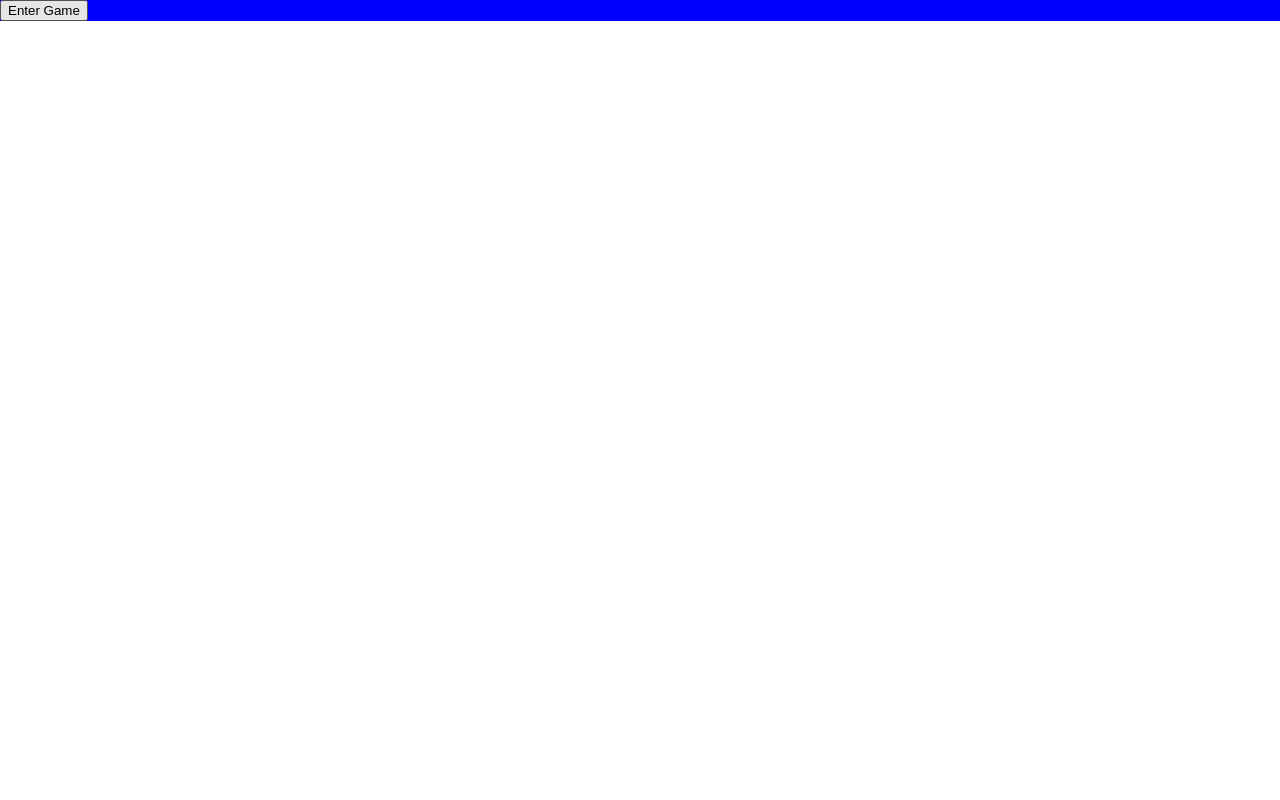
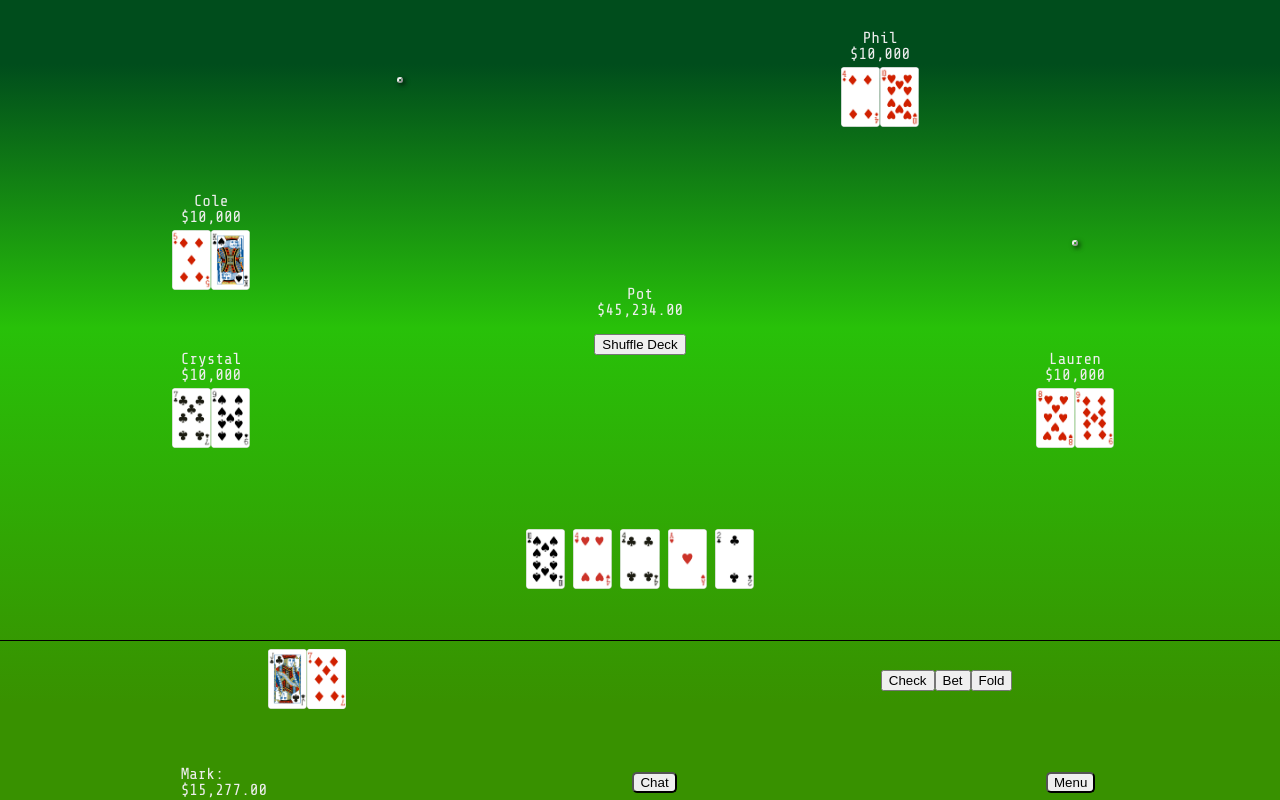
Before and after one commit to vinarius/poker, a React (Create React App) app in the folder poker-ui/: page / in a window 1280 px wide. Built offline with nearby package versions, Linux system fonts and the light colour scheme.

Commit message:
added a couple other buttons to main menu

```diff
--- a/poker-ui/src/App.css
+++ b/poker-ui/src/App.css
@@ -9,7 +9,131 @@
 }
 
 .App {
+    height: 100vh;
+    width: 100vw;
+    background: linear-gradient(0deg, rgba(56,145,0,1) 12%, rgba(40,193,9,1) 59%, rgba(0,77,28,1) 92%);
+    display: flex;
+    justify-content: center;
+    align-items: center;
+}
+
+:root {
+    min-width: 320px;
+    min-height: 500px;
+    --row-height: 20vh;
+}
+
+.card-container {
+    margin-top: 0.1rem;
+}
+
+.card-image {
+    margin-top: 0.25rem;
+}
+
+.center-text-container {
+    display: flex;
+    flex-direction: column;
+    justify-content: center;
+    align-items: center;
+}
+
+.display-flex {
+    display: flex;
+    width: 100%;
+    justify-content: space-around;
+    align-items: center;
+}
+
+.flex-row {
+    width: 100%;
+    height: var(--row-height);
+    display: flex;
+    justify-content: center;
+    align-items: center;
+}
+
+.flex-row-center {
+    width: 100%;
+    height: calc(var(--row-height) * 2);
+    display: flex;
+    justify-content: space-between;
+}
+
+.padding-seven-half-top-px {
+    padding-top: 7.5px;
+}
+
+main {
+    display: flex;
+    flex-direction: column;
+}
+
+.margin-quarter {
+    margin: 0.25rem;
+}
+
+.menu-button {
+    border-radius: 5px;
+}
+
+.player-cards {
+    margin: 0.5rem;
+}
+
+.player-info-container {
+    height: calc((100vh - (var(--row-height) * 4)) - 3px);
+    display: flex;
+    flex-direction: column;
+    justify-content: space-between;
+    border-top: 1px solid #000;
+}
+
+.player-info-text {
+    margin: 0.25rem;
+}
+
+.playing-card {
+    max-height: 100%;
+}
+
+.river-card {
+    margin: 0px 0.25rem;
+}
+
+.table-center {
+    display: flex;
+    flex-direction: column;
+    justify-content: space-around;
+    align-items: center;
+}
+
+.table-seat {
     height: 100%;
-    width: 100%;
-    background-color: blue
+    width: 35%;
+    margin: 0px 1rem;
+    display: flex;
+    flex-direction: column;
+    align-items: center;
+    justify-content: center;
 }
+
+.table-side-seat {
+    height: calc(50% - 10px);
+    width: calc(100% - 10px);
+    margin: 0.5rem;
+    display: flex;
+    flex-direction: column;
+    align-items: center;
+    justify-content: center;
+}
+
+.table-side-column {
+    height: 100%;
+    width: 32.5%;
+}
+
+.user-info {
+    display: flex;
+    flex-direction: column;
+}
--- /dev/null
+++ b/poker-ui/src/components/MainMenu/mainMenu.css
@@ -0,0 +1,4 @@
+.main-menu {
+    display: flex;
+    flex-direction: column;
+}
--- a/poker-ui/src/components/MainMenu/mainMenu.tsx
+++ b/poker-ui/src/components/MainMenu/mainMenu.tsx
@@ -1,13 +1,17 @@
 import React, { FunctionComponent, useContext } from 'react';
 import { MyContext } from '../StateProvider/stateProvider';
+import './mainMenu.css';
 
 export const MainMenu: FunctionComponent = () => {
 
     const { enterGame } = useContext(MyContext);
 
     return (
-        <div>
+        <div className='main-menu'>
             <button onClick={()=>{enterGame()}}>Enter Game</button>
+            <button onClick={()=>{console.log('Friends feature under construction :)')}}>Friends</button>
+            <button onClick={()=>{console.log('Leaderboard feature under construction :)')}}>Leaderboard</button>
+            <button onClick={()=>{console.log('Settings feature under construction :)')}}>Settings</button>
         </div>
     );
 };
--- a/poker-ui/src/components/StateProvider/stateProvider.tsx
+++ b/poker-ui/src/components/StateProvider/stateProvider.tsx
@@ -9,7 +9,7 @@ export const MyContext = createContext();
 export const StateProvider = (props: any) => {
 
     const defaultState: IState = {
-        inGame: false,
+        inGame: true,
         deck: ShuffleDeck()
     };
 
--- a/poker-ui/src/components/Table/table.css
+++ b/poker-ui/src/components/Table/table.css
@@ -24,6 +24,16 @@
     width: 100%;
     justify-content: space-around;
     align-items: center;
+}
+
+.empty-seat {
+    border: 2px outset #eee;
+    border-radius: 5px;
+    height: 2px;
+    width: 2px;
+    -webkit-box-shadow: 2px 2px 5px 0px rgba(0,0,0,0.75);
+    -moz-box-shadow: 2px 2px 5px 0px rgba(0,0,0,0.75);
+    box-shadow: 2px 2px 5px 0px rgba(0,0,0,0.75);
 }
 
 .flex-row {
@@ -82,7 +92,7 @@ main {
     margin: 0px 0.25rem;
 }
 
-.small-table {
+.table {
     height: 100vh;
     width: 100vw;
     background: rgb(56,145,0);
--- a/poker-ui/src/components/Table/table.tsx
+++ b/poker-ui/src/components/Table/table.tsx
@@ -14,12 +14,11 @@ export const Table = () => {
     const cardHeight: string = '60';
 
     const { deck, shuffleDeck, exitGame } = useContext(MyContext);
-    console.log('deck:', deck);
 
     const playerData: player[] = require('../../assets/playerData.json').Items;
 
     return (
-        <div className='small-table'>
+        <div className='table'>
             <main>
                 <div className='flex-row'>
                         {(() => {
@@ -40,7 +39,9 @@ export const Table = () => {
                                 )
                             } else {
                                 return (
-                                    <div className='table-seat'></div>
+                                    <div className='table-seat'>
+                                        <div className='empty-seat'></div>
+                                    </div>
                                 )
                             }
                     })()}
@@ -62,7 +63,9 @@ export const Table = () => {
                                 )
                             } else {
                                 return (
-                                    <div className='table-seat'></div>
+                                    <div className='table-seat'>
+                                        <div className='empty-seat'></div>
+                                    </div>
                                 )
                             }
                     })()}
@@ -87,7 +90,9 @@ export const Table = () => {
                                 )
                             } else {
                                 return (
-                                    <div className='table-side-seat'></div>
+                                    <div className='table-side-seat'>
+                                        <div className='empty-seat'></div>
+                                    </div>
                                 )
                             }
                     })()}
@@ -109,7 +114,9 @@ export const Table = () => {
                             )
                         } else {
                             return (
-                                <div className='table-side-seat'></div>
+                                <div className='table-side-seat'>
+                                        <div className='empty-seat'></div>
+                                    </div>
                             )
                         }
                     })()}
@@ -141,7 +148,9 @@ export const Table = () => {
                                 )
                             } else {
                                 return (
-                                    <div className='table-side-seat'></div>
+                                    <div className='table-side-seat'>
+                                        <div className='empty-seat'></div>
+                                    </div>
                                 )
                             }
                     })()}
@@ -163,7 +172,9 @@ export const Table = () => {
                             )
                         } else {
                             return (
-                                <div className='table-side-seat'></div>
+                                <div className='table-side-seat'>
+                                    <div className='empty-seat'></div>
+                                </div>
                             )
                         }
                     })()}
@@ -193,11 +204,10 @@ export const Table = () => {
                     <div className='display-flex'>
                         <div className='user-info'>
                             <p>Mark:</p>
-                            <p>$5,277.00</p>
+                            <p>$15,277.00</p>
                         </div>
                         <button className='margin-quarter menu-button'>Chat</button>
-                        <button className='margin-quarter menu-button'>Menu</button>
-                        <button className='margin-quarter menu-button' onClick={()=>{exitGame()}}>Exit</button>
+                        <button className='margin-quarter menu-button' onClick={()=>{exitGame()}}>Menu</button>
                     </div>
                 </div>
             </main>
--- a/poker-ui/src/components/container.tsx
+++ b/poker-ui/src/components/container.tsx
@@ -7,7 +7,6 @@ import { MainMenu } from './MainMenu/mainMenu';
 export const Container: FunctionComponent = () => {
 
     const { inGame } = useContext(MyContext);
-    console.log('inGame:', inGame);
 
     return (
         <div className='App'>
--- a/poker-ui/src/interfaces/card.ts
+++ b/poker-ui/src/interfaces/card.ts
@@ -1,6 +1,7 @@
 export interface ICard {
     suit: Suit,
-    value: NumericValue | FaceCardValue
+    value: NumericValue | FaceCardValue,
+    isVisible: Boolean
 }
 
 export enum Suit {
--- a/poker-ui/src/interfaces/state.ts
+++ b/poker-ui/src/interfaces/state.ts
@@ -3,4 +3,5 @@ import { ICard } from './card';
 export interface IState {
     inGame: Boolean;
     deck: ICard[];
+    // river: ICard[]
 }
```
